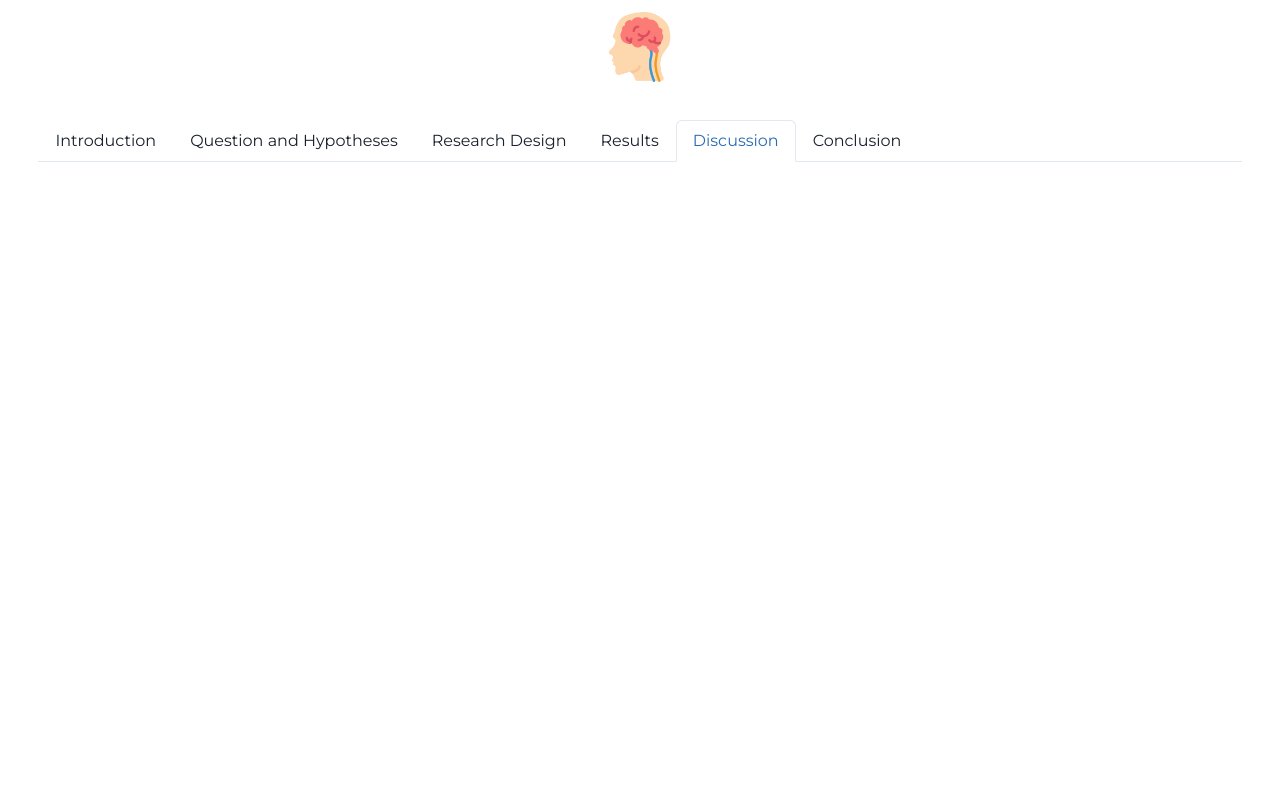
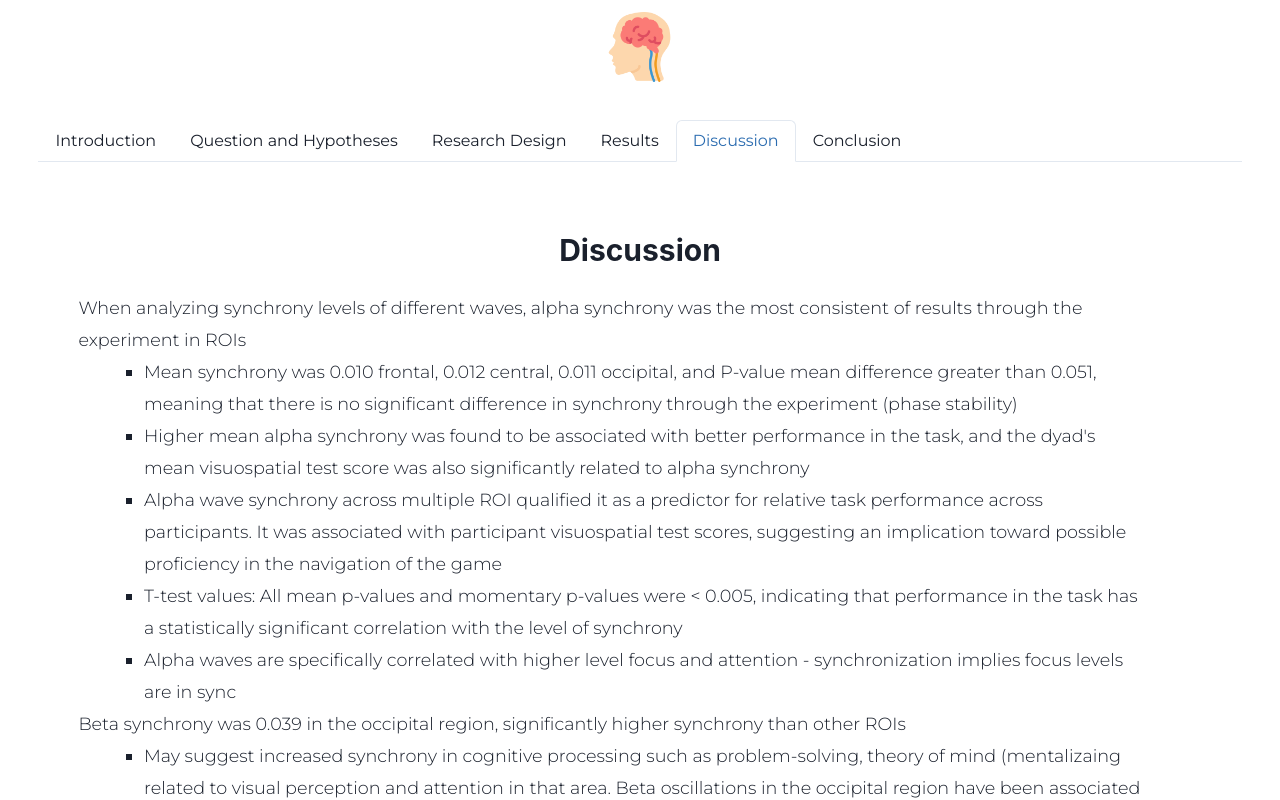
Before and after one commit to myung03/psyc365, a React (Create React App) app: page / in a window 1280 px wide. Both pictures are taken after a click on the tab "Discussion". Shown: the top 800 px of the page. Built offline with nearby package versions, Linux system fonts and the light colour scheme.

Commit message:
added discussion

```diff
--- a/src/components/discussion.jsx
+++ b/src/components/discussion.jsx
@@ -1,16 +1,62 @@
 import React from 'react'
 import { useState, useEffect } from 'react'
-import { Heading, Text, Button, UnorderedList, ListItem, Step, Stepper, StepIndicator, StepStatus, StepIcon, StepNumber, StepSeparator } from '@chakra-ui/react'
+import { Heading, Text, Button, UnorderedList, ListItem } from '@chakra-ui/react'
 import { ArrowForwardIcon, ArrowBackIcon } from '@chakra-ui/icons'
 import { Page } from './export'
 
 /* Note that styles such as .page, .head, .next, etc. are in Manual.css to reduce repetition */
 
 const Discussion = ({curr}) => {
-    return (
-        <>
+
+  const [page, setPage] = useState(0);
+
+  useEffect(() => {
+    if (curr !== 0) {
+      setPage(0);
+    }
+  }, [curr]);
+
+  useEffect(() => {
+    const scrollToTop = () => {
+      window.scrollTo({ top: 0, behavior: 'smooth' });
+    };
+
+    scrollToTop();
+  }, [page]);
+
+
+  const renderContent = () => {
+    if (page === 0) {
+      return <>
+        <Heading as='h2' size='lg' textAlign='center' marginTop='30px'>Discussion</Heading>
+        <Text marginTop="24px">When analyzing synchrony levels of different waves, alpha synchrony was the most consistent of results through the experiment in ROIs
+          <UnorderedList>
+            <ListItem>Mean synchrony was 0.010 frontal, 0.012 central, 0.011 occipital, and P-value mean difference greater than 0.051, meaning that there is no significant difference in synchrony through the experiment (phase stability)</ListItem>
+            <ListItem>Higher mean alpha synchrony was found to be associated with better performance in the task, and the dyad's mean visuospatial test score was also significantly related to alpha synchrony</ListItem>
+            <ListItem>Alpha wave synchrony across multiple ROI qualified it as a predictor for relative task performance across participants. It was associated with participant visuospatial test scores, suggesting an implication toward possible proficiency in the navigation of the game</ListItem>
+            <ListItem>T-test values: All mean p-values and momentary p-values were {'<'} 0.005, indicating that performance in the task has a statistically significant correlation with the level of synchrony</ListItem>
+            <ListItem>Alpha waves are specifically correlated with higher level focus and attention - synchronization implies focus levels are in sync </ListItem>
+          </UnorderedList>
+          Beta synchrony was 0.039 in the occipital region, significantly higher synchrony than other ROIs
+          <UnorderedList>
+            <ListItem>May suggest increased synchrony in cognitive processing such as problem-solving, theory of mind (mentalizaing related to visual perception and attention in that area. Beta oscillations in the occipital region have been associated with visual processing and attentional mechanisms</ListItem>
+          </UnorderedList>
+          Mean gamma synchrony is highest in the occipital region (0.009), with significant levels of synchrony in the central compared to frontal ROI
+          <UnorderedList>
+            <ListItem>Gamma synchrony is less than beta and alpha, suggesting that cognitive load and demands across the experiment related to visuospatial analysis were similar between the two groups</ListItem>
+          </UnorderedList>
+        </Text>
         </>
-      )
+    }
+  }
+
+  return (
+    <>
+      <section className='page'>
+        {renderContent()}
+      </section>
+    </>
+  )
 }
 
-export default Discussion;
+export default Discussion
--- a/src/components/methods.jsx
+++ b/src/components/methods.jsx
@@ -1,6 +1,6 @@
 import React from 'react'
 import { useState, useEffect } from 'react'
-import { Heading, Text, Button, UnorderedList, ListItem, Grid, GridItem, Step, Stepper, StepIndicator, StepStatus, StepIcon, StepNumber, StepSeparator } from '@chakra-ui/react'
+import { Heading, Text, Button, UnorderedList, ListItem, Grid, GridItem, Tooltip, Step, Stepper, StepIndicator, StepStatus, StepIcon, StepNumber, StepSeparator } from '@chakra-ui/react'
 import { ArrowForwardIcon, ArrowBackIcon } from '@chakra-ui/icons'
 import { Page } from './export'
 import friends from '../images/friends.png'
@@ -85,12 +85,15 @@ const Methods = ({curr}) => {
         <UnorderedList marginTop="24px">
           <ListItem>Inter-brain synchronization measured through EEG, focusing on phase synchronization of oscillatory activity in various frequency bands (alpha, beta, gamma) between the brains of the cooperating participants
             <UnorderedList>
-              <ListItem>Measured through CCorr, or the circular covariant coefficients that were collected from EEG signals of different waves (alpha/beta/gamma) measured for each time segment and region of interest (ROI)</ListItem>
-              <ListItem>CCorr is the circular covariance that calculates the difference in the expected phase value or angles that align with synchronized participants according to the hypothesis with actual (alpha/beta/gamma) wave phases</ListItem>
-              <ListItem>Mathematics works by summing the difference of the sin function of two different channels (participants) being compared; higher CCorr means that:
+              <ListItem>Measured through
+                <Tooltip hasArrow label="CCorr is the circular covariance that calculates the difference in the expected phase value or angles that align with synchronized participants according to the hypothesis with actual (alpha/beta/gamma) wave phases" aria-label="Tooltip for CCorr">
+                <span style={{ textDecoration: "underline" }} > CCorr</span>
+                </Tooltip>
+                , or the circular covariant coefficients that were collected from EEG signals of different waves (alpha/beta/gamma) measured for each time segment and region of interest (ROI)</ListItem>
+              <ListItem>Higher CCorr means that:
                 <UnorderedList>
-                  <ListItem>Variability or deviation between the observed phase angles and the expected phase angles from the participant’s average phase is minimized (the overall variation and dynamics between both participants in terms of leading and lagging is the same)</ListItem>
-                  <ListItem>Participant’s individual brain activity is varying at the same time as their partner, indicating higher synchrony</ListItem>
+                  <ListItem>The difference between the expected and actual timing of brainwaves is smaller, meaning both participants' brain activities are closely matched (they're in sync)</ListItem>
+                  <ListItem>The participants' brain activities change together over time, showing high synchrony or connection between their brain patterns</ListItem>
                 </UnorderedList>
               </ListItem>
             </UnorderedList>
```
